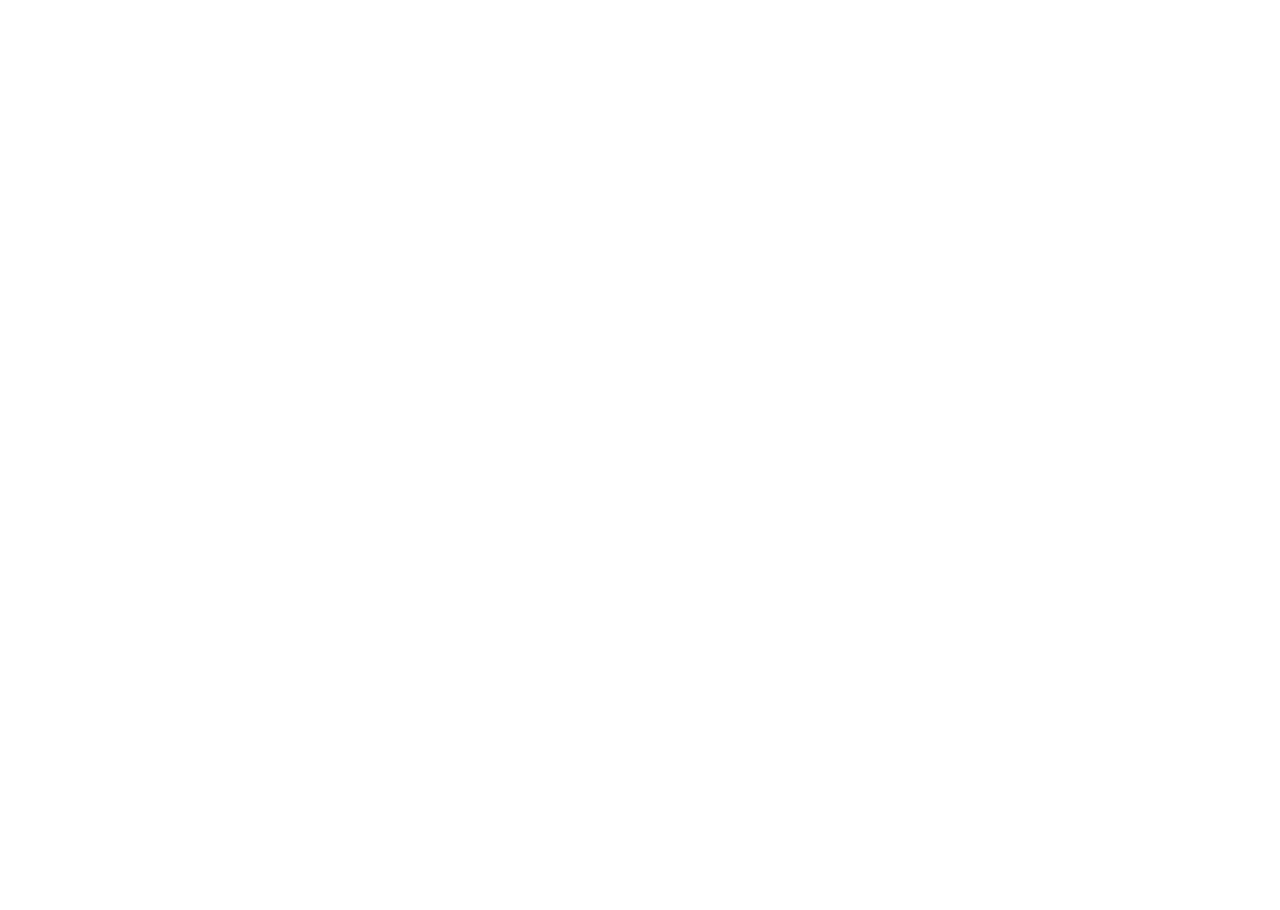
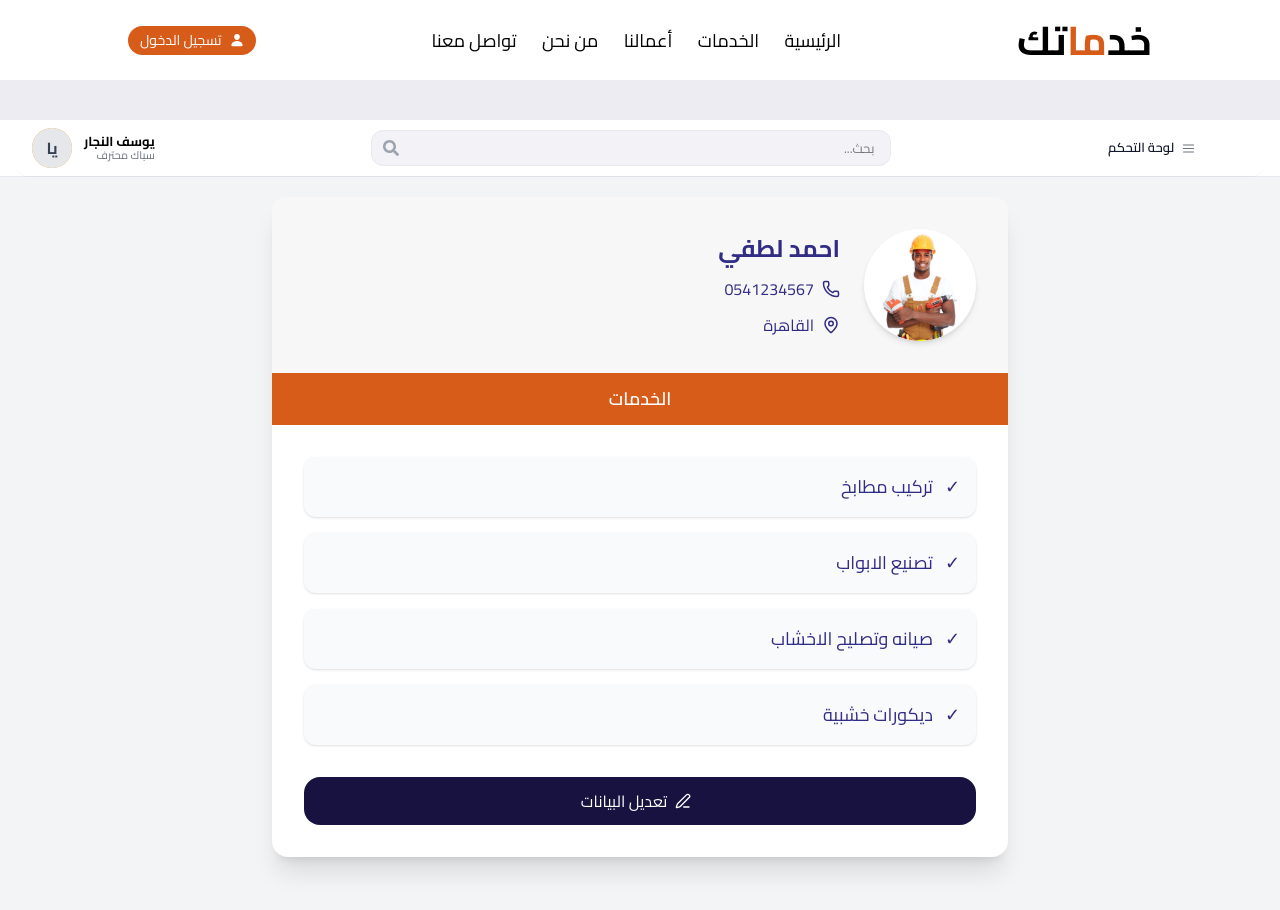
Before and after one commit to NorhanGamalY/khadamatak, a React (Vite) app: page /craftsman/profile in a window 1280 px wide. Before the commit this address had no page. Shown: the top 910 px of the page. Before the commit the page ends 800 px from the top, so only its background shows below. Built offline with nearby package versions, Linux system fonts and the light colour scheme.

Commit message:
Add craftsman profile and layout enhancement

```diff
--- a/package.json
+++ b/package.json
@@ -11,10 +11,13 @@
   },
   "dependencies": {
     "@tailwindcss/vite": "^4.1.18",
+    "framer-motion": "^12.34.0",
+    "lucide-react": "^0.564.0",
     "react": "^19.2.0",
     "react-dom": "^19.2.0",
     "react-icons": "^5.5.0",
     "react-router-dom": "^7.13.0",
+    "react-toastify": "^11.0.5",
     "tailwindcss": "^4.1.18"
   },
   "devDependencies": {
--- a/src/App.jsx
+++ b/src/App.jsx
@@ -17,6 +17,7 @@ import Reports from './pages/admin/Reports'
 import Services from './pages/admin/Services'
 import PaymentSettings from './pages/admin/PaymentSettings'
 import GenreralSettings from './pages/admin/GeneralSettings'
+import Profile from './pages/craftsman/Profile'
 
 function App() {
 
@@ -34,7 +35,7 @@ function App() {
           <Route path="/admin" element={<AdminLayout />}>
             <Route index element={<AdminDashboard />} />
             <Route path="craftsmen" element={<Craftsmen />} />
-            <Route path="/admin/settings" element={<Settings />} >
+            <Route path="settings/*" element={<Settings />} >
             <Route index element={<GenreralSettings />} />
             <Route path="payment" element={<PaymentSettings />} />
             </Route>
@@ -45,6 +46,7 @@ function App() {
           <Route path="/craftsman" element={<CraftsmanLayout />}>
             <Route index element={<Dashboard />} />
             <Route path="requests" element={<Requests />} />
+            <Route path="profile"  element={<Profile/>} />
           </Route>
 
         </Routes>
--- a/src/pages/admin/Header.jsx
+++ b/src/components/common/Header.jsx
@@ -4,26 +4,31 @@ import { FaSearch } from "react-icons/fa";
 import { RxHamburgerMenu } from "react-icons/rx";
 import Navbar from '../../components/layout/Navbar';
 import Avatar from '../../components/common/Avatar';
+import { useNavigate } from 'react-router-dom';
 
-export default function Header({ sidebarOpen, setSidebarOpen }) {
+export default function Header({ sidebarOpen, setSidebarOpen, name , role,activeTitle ,profilePath}) {
     const [mobileMenuOpen, setMobileMenuOpen] = useState(true);
+    const navigate = useNavigate();
 
     return (
         <div className='bg-[#ECECF2]'>
-            <nav className={`fixed top-0 left-0 flex justify-between min-h-[80px] items-center z-50 w-full mx-auto ${sidebarOpen ? 'lg:ps-10 right-25' : 'lg:ps-0 right-0'}`} >
+            <nav className={`fixed bg-white top-0 left-0 flex justify-between min-h-[80px] items-center z-50  mx-auto ${sidebarOpen ? 'w-[50%] lg:w-[83%]' : 'w-full'}`} >
                 <Navbar />
             </nav>
-            <div className='bg-[#ECECF2] min-h-[20px] fixed top-[80px] left-0 right-0'></div>
-            <header className={`bg-white border-b border-[#e7e7ef] fixed top-[100px] left-0 ${sidebarOpen ? 'lg:ps-10 right-40' : 'lg:ps-0 right-0'}`}>
+            <div className='bg-[#ECECF2] min-h-[20px] top-[80px] left-0 right-0'></div>
+            <header className={`bg-white border-b border-[#e7e7ef] mt-[100px] left-0 ${sidebarOpen ? 'lg:ps-10 right-40' : 'lg:ps-0 right-0'}`}>
                 <div className="mx-auto px-3 sm:px-4">
                     <div className="bg-white rounded-xl shadow-[0_1px_0_rgba(0,0,0,0.03)] px-3 sm:px-4 py-2 flex items-center gap-3 flex-row-reverse">
                         <div className="flex items-center gap-3]">
                             <div className="leading-tight text-right me-3">
-                                <div className="text-[13px] font-bold">مدير النظام</div>
-                                <div className="text-[11px] text-[#6b7280]">Super Admin</div>
+                                <div className="text-[13px] font-bold">{name}</div>
+                                <div className="text-[11px] text-[#6b7280]">{role}</div>
                             </div>
-                            <div className="h-10 w-10 rounded-full bg-[#f59e0b] flex items-center justify-center text-white font-extrabold">
-                                <Avatar name='Admin'/>
+                            <div
+                                onClick={() => navigate(profilePath)}
+                                className="h-10 w-10 rounded-full bg-[#f59e0b] flex items-center justify-center text-white font-extrabold cursor-pointer hover:bg-[#f59e0b]/90 transition-colors"
+                            >
+                            <Avatar name={name}/>
                             </div>
                         </div>
                         <div className="flex-1">
@@ -42,7 +47,7 @@ export default function Header({ sidebarOpen, setSidebarOpen }) {
                                 onClick={() => setSidebarOpen(!sidebarOpen)}
                                 className="text-[#6b7280] hover:text-[#111827] transition-colors">
                                 <RxHamburgerMenu /></button>
-                            <span className="font-semibold text-[#111827]">الإعدادات</span>
+                            <span className="font-semibold text-[#111827]">{activeTitle}</span>
                         </div>
 
                     </div>
--- a/src/layouts/AdminLayout.jsx
+++ b/src/layouts/AdminLayout.jsx
@@ -1,9 +1,10 @@
 import React, { useState } from 'react'
 import { NavLink, Outlet } from 'react-router-dom';
-import Header from '../pages/admin/Header';
+import Header from '../components/common/Header';
 
 export default function AdminLayout() {
   const [sidebarOpen, setSidebarOpen] = useState(false);
+  const [activeLabel, setActiveLabel] = useState("لوحة التحكم");
   const navItems = [
     { label: "لوحة التحكم", to: "/admin" },
     { label: "الحرفيين", to: "/admin/craftsmen" },
@@ -27,9 +28,10 @@ export default function AdminLayout() {
         ${sidebarOpen ? 'translate-x-0' : 'translate-x-full'}
       `}>
         <div>
-          <nav className="space-y-4 mt-8 pt-8">
+          <nav className="space-y-4">
             {navItems.map((item) => (
-              <NavItem key={item.to} label={item.label} to={item.to}  onClick={() => window.innerWidth < 1024 && setSidebarOpen(false)} />
+              <NavItem key={item.to} label={item.label} to={item.to}  onClick={() => window.innerWidth < 1024 && setSidebarOpen(false)}
+                              setActiveLabel={setActiveLabel}/>
             ))}
           </nav>
         </div>
@@ -38,25 +40,30 @@ export default function AdminLayout() {
       </aside>
 
       <main className={`
-        fixed top-[160px] right-0 left-0 bottom-0 transition-all duration-300
+       flex-1 transition-all duration-300
         ${sidebarOpen ? 'lg:mr-64' : 'lg:mr-0'}
       `}>
-                <Header sidebarOpen={sidebarOpen} setSidebarOpen={setSidebarOpen}/>
+                <Header sidebarOpen={sidebarOpen} setSidebarOpen={setSidebarOpen} name={"Admin Admin"} role={"مدير النظام"} activeTitle={activeLabel}/>
                 <Outlet />
       </main>
     </div>
   )
 }
-const NavItem = ({ label, to, onClick }) => (
+const NavItem = ({ label, to, onClick ,setActiveLabel}) => (
   <NavLink
     to={to}
     end={to === "/admin"}
     onClick={onClick}
-    className={({ isActive }) =>
-      `flex items-center justify-between px-4 py-2.5 rounded-lg cursor-pointer transition-colors ${isActive
-        ? "bg-[#d75b19] text-white text-[20px]"
-        : "text-[#8A8A8A] text-[16px] hover:bg-white/5 hover:text-white"
-      }`}>
+    className={({ isActive }) => {
+      if (isActive) {
+        setActiveLabel(label);
+      }
+      return `flex items-center justify-between px-4 py-2.5 rounded-lg cursor-pointer transition-colors ${
+        isActive
+          ? "bg-[#d75b19] text-white text-[20px]"
+          : "text-[#8A8A8A] text-[16px] hover:bg-white/5 hover:text-white"
+      }`;
+    }}>
     <span className="font-medium">{label}</span>
   </NavLink>
 );
--- a/src/layouts/CraftmanLayout.jsx
+++ b/src/layouts/CraftmanLayout.jsx
@@ -1,7 +1,10 @@
-import React from 'react'
+import React, { useState } from 'react'
 import { NavLink, Outlet } from 'react-router-dom';
+import Header from '../components/common/Header';
 
 export default function CraftsmanLayout() {
+  const [sidebarOpen, setSidebarOpen] = useState(false);
+  const [activeLabel, setActiveLabel] = useState("لوحة التحكم");
   const navItems = [
     { label: "لوحة المعلومات", to: "/craftsman" },
     { label: "ادارة الطلبات", to: "/craftsman/requests" },
@@ -13,11 +16,23 @@ export default function CraftsmanLayout() {
   ];
   return (
     <div className="flex flex-col lg:flex-row min-h-screen text-black">
-      <aside className="w-64 xl:flex lg:flex-col justify-between items-between border-r border-white/5 bg-[#1e1855] ps-6 py-8 hidden">
+      {sidebarOpen && (
+        <div
+          className="fixed inset-0 bg-black/50 z-40 lg:hidden"
+          onClick={() => setSidebarOpen(false)}
+        />
+      )}
+      <aside className={`
+        w-64 flex flex-col justify-between border-r border-white/5 bg-[#1e1855] ps-6 py-8
+        fixed lg:fixed top-0 right-0 h-full z-50
+        transform transition-transform duration-300 ease-in-out
+        ${sidebarOpen ? 'translate-x-0' : 'translate-x-full'}
+      `}>
         <div>
           <nav className="space-y-4 mt-8 pt-8">
             {navItems.map((item) => (
-              <NavItem key={item.to} label={item.label} to={item.to} />
+              <NavItem key={item.to} label={item.label} to={item.to} onClick={() => window.innerWidth < 1024 && setSidebarOpen(false)}
+                setActiveLabel={setActiveLabel} />
             ))}
           </nav>
         </div>
@@ -25,21 +40,29 @@ export default function CraftsmanLayout() {
         </div>
       </aside>
 
-      <main className="flex-1 p-6">
-        <Outlet />
+      <main className={`
+       flex-1 transition-all duration-300
+        ${sidebarOpen ? 'lg:mr-64' : 'lg:mr-0'}
+      `}>
+        <Header sidebarOpen={sidebarOpen} setSidebarOpen={setSidebarOpen} name={"يوسف النجار"} role={"سباك محترف"} activeTitle={activeLabel} profilePath={"/craftsman/profile"} />
+          <Outlet />
       </main>
     </div>
   )
 }
-const NavItem = ({ label, to }) => (
+const NavItem = ({ label, to, onClick, setActiveLabel }) => (
   <NavLink
     to={to}
     end={to === "/craftsman"}
-    className={({ isActive }) =>
-      `flex items-center justify-between px-4 py-2.5 rounded-lg cursor-pointer transition-colors ${isActive
+    className={({ isActive }) => {
+      if (isActive) {
+        setActiveLabel(label);
+      }
+      return `flex items-center justify-between px-4 py-2.5 rounded-lg cursor-pointer transition-colors ${isActive
         ? "bg-[#d75b19] text-white text-[20px]"
         : "text-[#8A8A8A] text-[16px] hover:bg-white/5 hover:text-white"
-      }`}>
+        }`;
+    }}>
     <span className="font-medium">{label}</span>
   </NavLink>
 );
--- /dev/null
+++ b/src/pages/craftsman/Profile.jsx
@@ -0,0 +1,208 @@
+import React, { useState } from "react";
+import { toast, ToastContainer } from "react-toastify";
+import "react-toastify/dist/ReactToastify.css";
+import { motion, AnimatePresence } from "framer-motion";
+import { Phone, MapPin, Edit3, Menu, Search } from "lucide-react";
+import profileImg from "../../assets/profile img.svg";
+
+
+export default function Profile() {
+  const [isEditing, setIsEditing] = useState(false);
+
+
+  const [profile, setProfile] = useState({
+    name: "احمد لطفي",
+    phone: "0541234567",
+    city: "القاهرة",
+    image: profileImg,
+    services: [
+      "تركيب مطابخ",
+      "تصنيع الابواب",
+      "صيانه وتصليح الاخشاب",
+      "ديكورات خشبية",
+    ],
+  });
+
+  const [tempData, setTempData] = useState(profile);
+
+  const handleSave = () => {
+    setProfile(tempData);
+    setIsEditing(false);
+    toast.success("تم حفظ التعديلات بنجاح", {
+      position: "bottom-center",
+    });
+  };
+
+  const handleCancel = () => {
+    setTempData(profile);
+    setIsEditing(false);
+  };
+
+
+
+  return (
+    <div dir="rtl" className="min-h-screen bg-gray-100">
+      <motion.div
+        initial={{ opacity: 0, y: 40 }}
+        animate={{ opacity: 1, y: 0 }}
+        transition={{ duration: 0.8 }}
+        className="max-w-3xl mx-auto py-5  px-4"
+      >
+        <div className="bg-white rounded-2xl shadow-xl overflow-hidden">
+          <div className="p-0">
+            <div className="bg-[#f7f7f7] p-8 flex flex-col md:flex-row items-center gap-6 text-center md:text-right">
+              <img
+                src={profile.image}
+                alt="worker"
+                className="w-28 h-28 object-cover rounded-full shadow-md"
+              />
+              <div className="flex-1 space-y-3">
+                <h2 className="text-2xl font-bold text-indigo-900">
+                  {profile.name}
+                </h2>
+                <div className="flex items-center justify-center md:justify-start gap-2 text-indigo-900">
+                  <Phone size={18} />
+                  <span>{profile.phone}</span>
+                </div>
+                <div className="flex items-center justify-center md:justify-start gap-2 text-indigo-900">
+                  <MapPin size={18} />
+                  <span>{profile.city}</span>
+                </div>
+              </div>
+            </div>
+            <div className="bg-[#D75B19] text-white text-center py-3 text-lg font-semibold">
+              الخدمات
+            </div>
+            <div className="p-8 space-y-4 text-indigo-900 text-lg">
+              {profile.services.map((service, i) => (
+                <motion.div
+                  key={i}
+                  initial={{ opacity: 0, x: 30 }}
+                  animate={{ opacity: 1, x: 0 }}
+                  transition={{ delay: i * 0.1 }}
+                  className="flex items-center gap-3 bg-gray-50 rounded-xl p-4 shadow-sm"
+                >
+                  <span>✓</span>
+                  <span>{service}</span>
+                </motion.div>
+              ))}
+            </div>
+            <div className="flex flex-col md:flex-row gap-4 p-8 pt-0">
+              <button
+                onClick={() => setIsEditing(true)}
+                className="bg-[#171240] cursor-pointer hover:bg-indigo-900 text-white p-3 rounded-2xl w-full flex items-center justify-center gap-2"
+              >
+                <Edit3 className="mr-2" size={16} /> تعديل البيانات
+              </button>
+            </div>
+          </div>
+        </div>
+      </motion.div>
+
+      <AnimatePresence>
+        {isEditing && (
+          <motion.div
+            initial={{ opacity: 0 }}
+            animate={{ opacity: 1 }}
+            exit={{ opacity: 0 }}
+            className="fixed inset-0 bg-black/40 flex items-center justify-center p-4"
+          >
+            <motion.div
+              initial={{ scale: 0.8, opacity: 0 }}
+              animate={{ scale: 1, opacity: 1 }}
+              exit={{ scale: 0.8, opacity: 0 }}
+              className="bg-white rounded-2xl shadow-2xl w-full max-w-md p-6 space-y-4"
+            >
+              <h3 className="text-xl font-bold text-center text-indigo-900">
+                تعديل البيانات
+              </h3>
+
+              <input
+                className="w-full border rounded-xl p-2"
+                value={tempData.name}
+                onChange={(e) =>
+                  setTempData({ ...tempData, name: e.target.value })
+                }
+              />
+              <input
+                className="w-full border rounded-xl p-2"
+                value={tempData.phone}
+                onChange={(e) =>
+                  setTempData({ ...tempData, phone: e.target.value })
+                }
+              />
+              <input
+                className="w-full border rounded-xl p-2"
+                value={tempData.city}
+                onChange={(e) =>
+                  setTempData({ ...tempData, city: e.target.value })
+                }
+              />
+
+              <input
+                type="file"
+                accept="image/*"
+                className="w-full"
+                onChange={(e) => {
+                  const file = e.target.files[0];
+                  if (file) {
+                    const reader = new FileReader();
+                    reader.onloadend = () => {
+                      setTempData({ ...tempData, image: reader.result });
+                    };
+                    reader.readAsDataURL(file);
+                  }
+                }}
+              />
+
+              <div className="space-y-2">
+                {tempData.services.map((service, index) => (
+                  <input
+                    key={index}
+                    className="w-full border rounded-xl p-2"
+                    value={service}
+                    onChange={(e) => {
+                      const updated = [...tempData.services];
+                      updated[index] = e.target.value;
+                      setTempData({ ...tempData, services: updated });
+                    }}
+                  />
+                ))}
+              </div>
+
+              <button
+                type="button"
+                onClick={() =>
+                  setTempData({
+                    ...tempData,
+                    services: [...tempData.services, ""],
+                  })
+                }
+                className="text-sm text-indigo-900 underline"
+              >
+                + اضافة خدمة
+              </button>
+
+              <div className="flex gap-3">
+                <button
+                  onClick={handleSave}
+                  className="bg-orange-600 hover:bg-orange-500 text-white rounded-xl w-full"
+                >
+                  حفظ التعديل
+                </button>
+                <button
+                  onClick={handleCancel}
+                  className="bg-gray-300 hover:bg-gray-200 text-black rounded-xl w-full"
+                >
+                  تجاهل
+                </button>
+              </div>
+            </motion.div>
+          </motion.div>
+        )}
+      </AnimatePresence>
+
+      <ToastContainer />
+    </div>
+  );
+}
```
Also changed, not shown: src/assets/profile img.svg (added), 1 other file (tests, documents, lock files or other folders).
